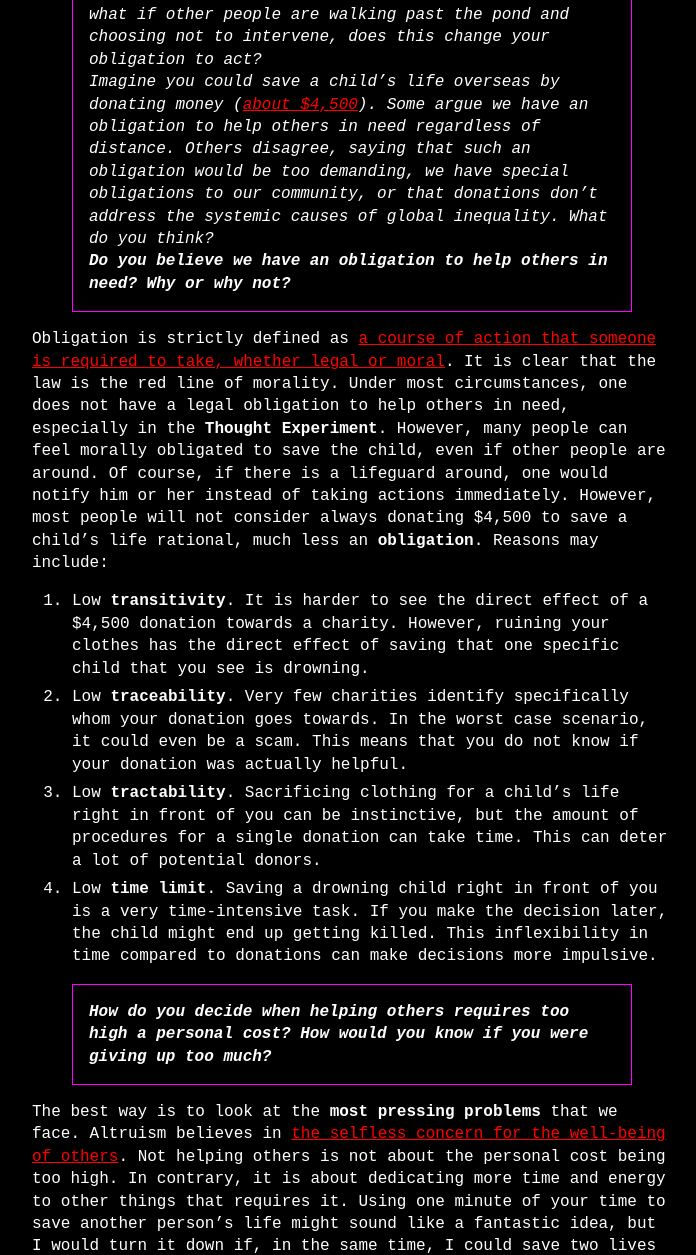
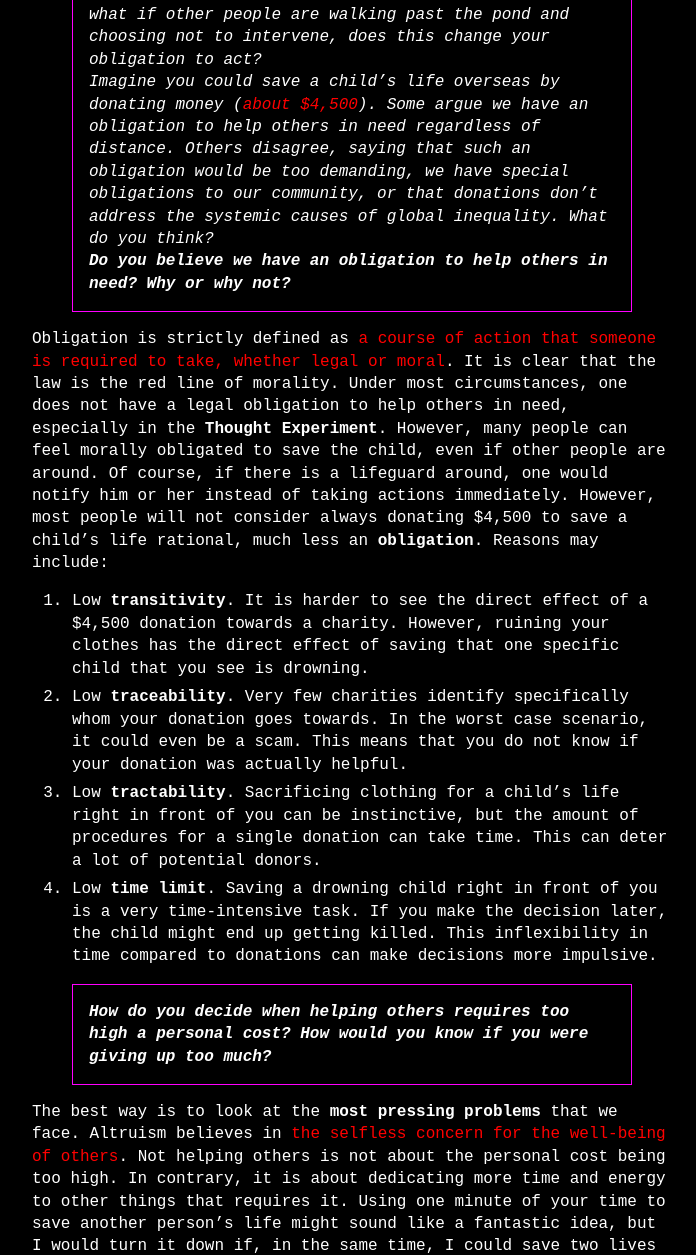
Before and after one commit to TvoozMagnificent/NonTrivial, a Jekyll site: the page built from What do you mean by "impact"?.md, in a window 1280 px wide. Shown: the part 1269-2524 px from the top of the page, without its empty margins (288-984 px from the left). Built offline with Jekyll 4.4.1, drawn with Linux system fonts in a browser that asks for light colours.

Commit message:
Update no-style-please.scss

```diff
--- a/_sass/no-style-please.scss
+++ b/_sass/no-style-please.scss
@@ -6,8 +6,19 @@ html, body { background: black; }
 
 html { height: 100%; }
 
-a {
-  color: red;
+a:link {
+    color: #FF0000;
+    text-decoration: none;
+}
+
+a:visited {
+    text-decoration: none;
+    color: #AA0000;
+}
+
+a:hover {
+    text-decoration: underline;
+    color: #CC0000;
 }
 
 body {
```
